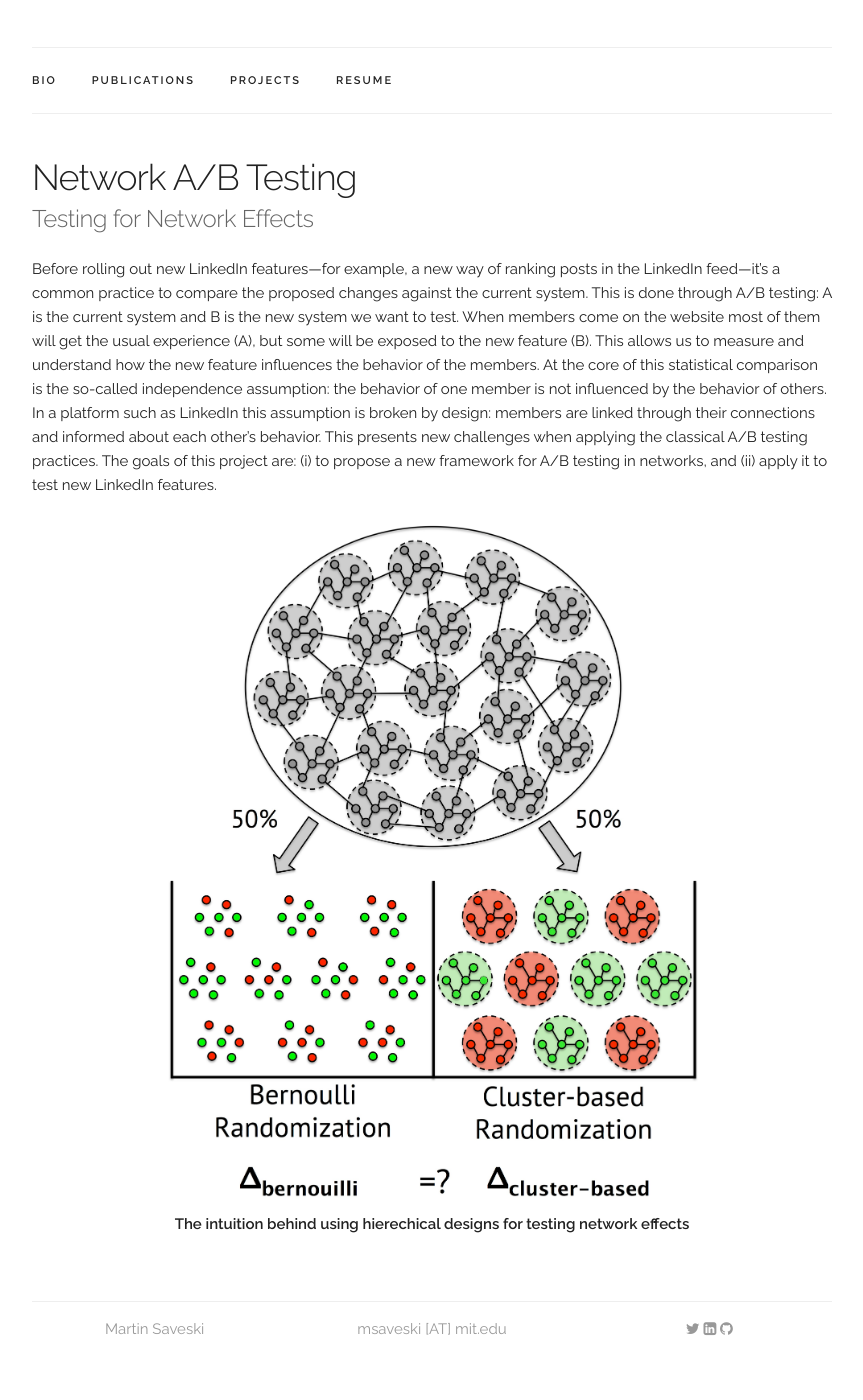
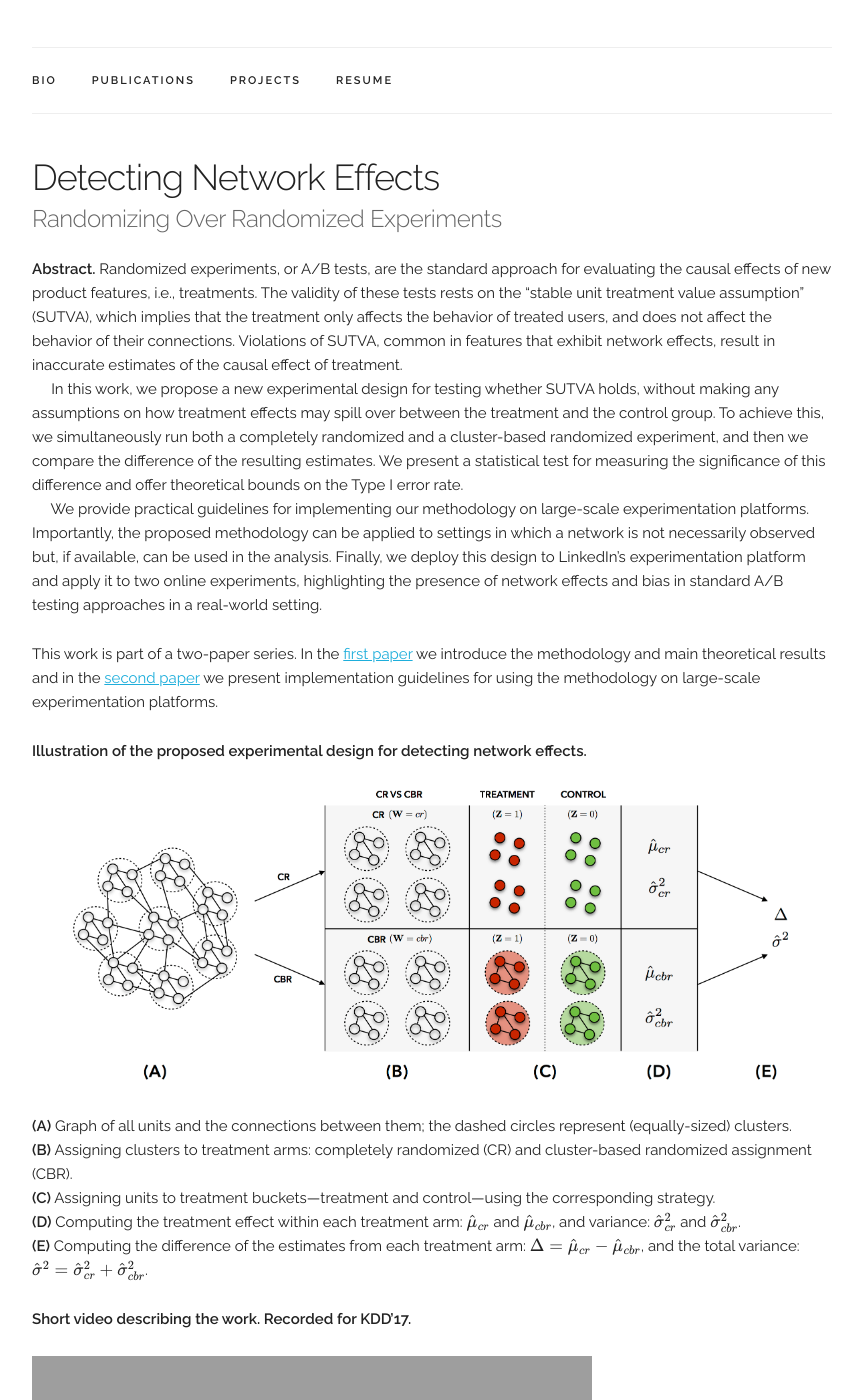
Before and after one commit to msaveski/www_personal, a Jekyll site: the page built from _projects/2016_network-ab-testing.md, in a window 1280 px wide and 1400 px high, scrolled down 246 px. Shown: the whole window, without its empty margins (208-1071 px from the left). Built offline with Jekyll 4.4.1, drawn with Linux system fonts in a browser that asks for light colours; formulas are drawn with MathJax 3; grey boxes are pictures that could not be loaded.

Commit message:
added the network ab testing papers + updated the project

```diff
--- a/_data/experience.yaml
+++ b/_data/experience.yaml
@@ -8,7 +8,7 @@ experiences:
 - place: "LinkedIn"
   time: "Summer 2016"
   title: "Research Scientist, Intern"
-  subtitle: "A/B Testing Group"
+  subtitle: "Experimentation Group"
   category: "work"
 
 - place: "Amazon"
--- a/_data/projects.yaml
+++ b/_data/projects.yaml
@@ -1,6 +1,6 @@
 projects:
-  - title: "A/B Testing in Networks"
-    subtitle: "Testing for Network Effects"
+  - title: "Detecting Network Effects"
+    subtitle: "Randomizing Over Randomized Experiments"
     thumbnail: "assets/projects/2016_network-ab/thumbnail.jpg"
     url: "projects/2016_network-ab-testing.html"
     selected: y
--- a/_projects/2016_network-ab-testing.md
+++ b/_projects/2016_network-ab-testing.md
@@ -1,13 +1,37 @@
 ---
 layout: project
-title: Network A/B Testing
-subtitle: "Testing for Network Effects"
+title: Detecting Network Effects
+subtitle: "Randomizing Over Randomized Experiments"
 ---
-Before rolling out new LinkedIn features—for example, a new way of ranking posts in the LinkedIn feed—it’s a common practice to compare the proposed changes against the current system. This is done through A/B testing: A is the current system and B is the new system we want to test. When members come on the website most of them will get the usual experience (A), but some will be exposed to the new feature (B). This allows us to measure and understand how the new feature influences the behavior of the members. At the core of this statistical comparison is the so-called independence assumption: the behavior of one member is not influenced by the behavior of others. In a platform such as LinkedIn this assumption is broken by design: members are linked through their connections and informed about each other’s behavior. This presents new challenges when applying the classical A/B testing practices. The goals of this project are: (i) to propose a new framework for A/B testing in networks, and (ii) apply it to test new LinkedIn features.
+<script src="https://cdn.mathjax.org/mathjax/latest/MathJax.js?config=TeX-AMS-MML_HTMLorMML" type="text/javascript"></script>
 
+**Abstract.**
+Randomized experiments, or A/B tests, are the standard approach for evaluating the causal effects of new product features, i.e., treatments.
+The validity of these tests rests on the "stable unit treatment value assumption" (SUTVA), which implies that the treatment only affects the behavior of treated users, and does not affect the behavior of their connections.
+Violations of SUTVA, common in features that exhibit network effects, result in inaccurate estimates of the causal effect of treatment.
+<br/> &nbsp;&nbsp;&nbsp;&nbsp;
+In this work, we propose a new experimental design for testing whether SUTVA holds, without making any assumptions on how treatment effects may spill over between the treatment and the control group.
+To achieve this, we simultaneously run both a completely randomized and a cluster-based randomized experiment, and then we compare the difference of the resulting estimates. We present a statistical test for measuring the significance of this difference and offer theoretical bounds on the Type I error rate.
+<br/> &nbsp;&nbsp;&nbsp;&nbsp;
+We provide practical guidelines for implementing our methodology on large-scale experimentation platforms.
+Importantly, the proposed methodology can be applied to settings in which a network is not necessarily observed but, if available, can be used in the analysis.
+Finally, we deploy this design to LinkedIn's experimentation platform and apply it to two online experiments, highlighting the presence of network effects and bias in standard A/B testing approaches in a real-world setting.
+
+This work is part of a two-paper series.
+In the <a href="https://arxiv.org/abs/1704.01190" target="_blank">first paper</a> we introduce the methodology and main theoretical results and
+in the <a href="{{ '/assets/publications/2017_detecting_network_effects/paper.pdf' | prepend: site.baseurl }}" target="_blank">second paper</a> we present implementation guidelines for using the methodology on large-scale experimentation platforms.
+
+**Illustration of the proposed experimental design for detecting network effects.** <br/>
 {%
 	include image_with_caption.html
-	url="/assets/projects/2016_network-ab/main.jpg"
-	description="The intuition behind using hierechical designs for testing network effects"
-	width="75%"
+	url="/assets/projects/2016_network-ab/main.png"
+	width="100%"
 %}
+**(A)** Graph of all units and the connections between them; the dashed circles represent (equally-sized) clusters. <br/>
+**(B)** Assigning clusters to treatment arms: completely randomized (CR) and cluster-based randomized assignment (CBR). <br/>
+**(C)** Assigning units to treatment buckets---treatment and control---using the corresponding strategy. <br/>
+**(D)** Computing the treatment effect within each treatment arm: $$\hat \mu_{cr}$$ and $$\hat \mu_{cbr}$$, and variance: $$\hat \sigma^2_{cr}$$ and $$\hat \sigma^2_{cbr}$$. <br/>
+**(E)** Computing the difference of the estimates from each treatment arm: $$\Delta = \hat \mu_{cr} - \hat \mu_{cbr}$$, and the total variance: $$\hat \sigma^2 = \hat \sigma^2_{cr} + \hat \sigma^2_{cbr}$$. <br/>
+
+**Short video describing the work. Recorded for KDD'17.** <br/>
+<iframe width="560" height="315" src="https://www.youtube.com/embed/E3yiKJCgLE4" frameborder="0" allowfullscreen></iframe>
--- a/index.html
+++ b/index.html
@@ -10,7 +10,7 @@ title: Home
   I love studying data and people.
   My research interests lie at the intersection of Causal Inference, Machine Learning, and Social Network Analysis.
   I am passionate about (i) drawing insights from data, (ii) designing interventions, and (iii) running randomized experiments.
-  I spent the summer of 2016 at LinkedIn working on <a href="{{ '/projects/2016_network-ab-testing.html' | prepend: site.baseurl }}">randomized experiments in networks</a>.
+  I spent the summer of 2016 at LinkedIn working on <a href="{{ '/projects/2016_network-ab-testing.html' | prepend: site.baseurl }}">detecting network effects in randomized experiments</a>.
   </p>
 
   <p>
```
Also changed, not shown: _data/publications.yaml (+15 -2 lines), assets/projects/2016_network-ab/main.jpg (deleted), assets/projects/2016_network-ab/main.png (added), assets/projects/2016_network-ab/thumbnail.jpg, 1 other file.
